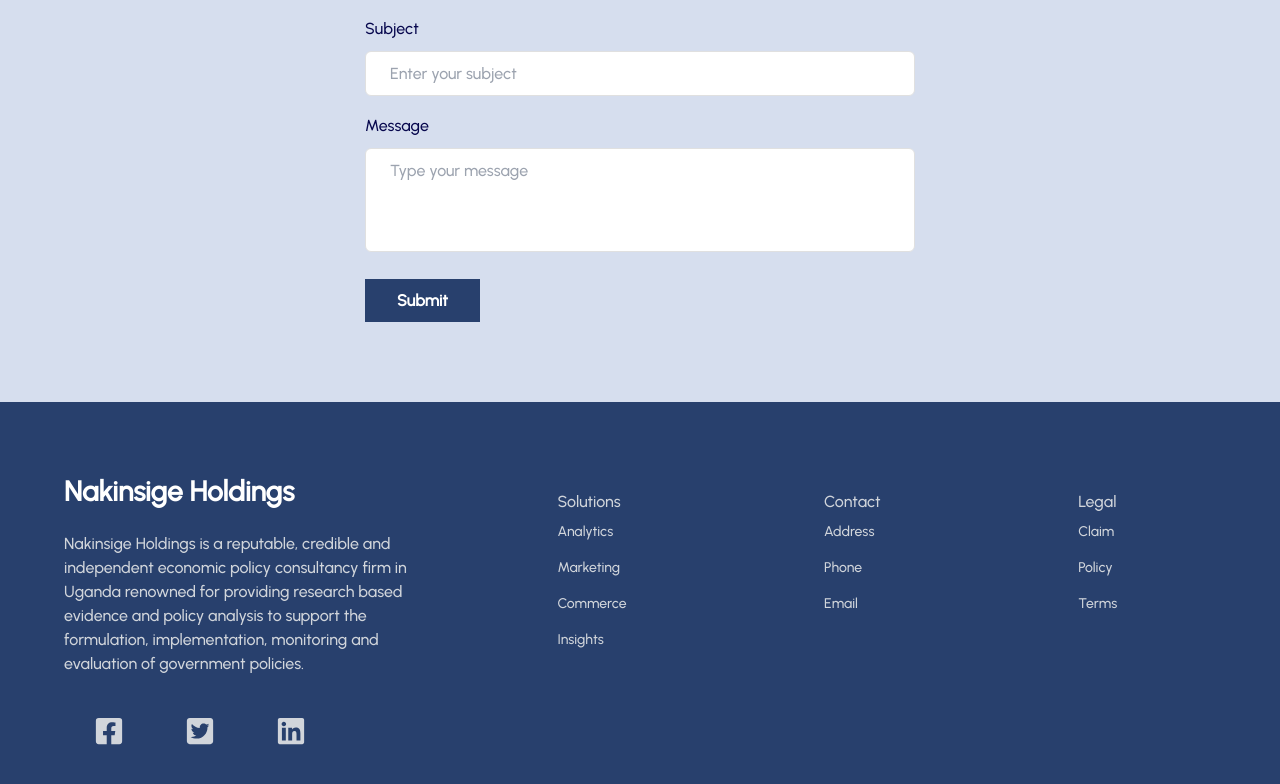
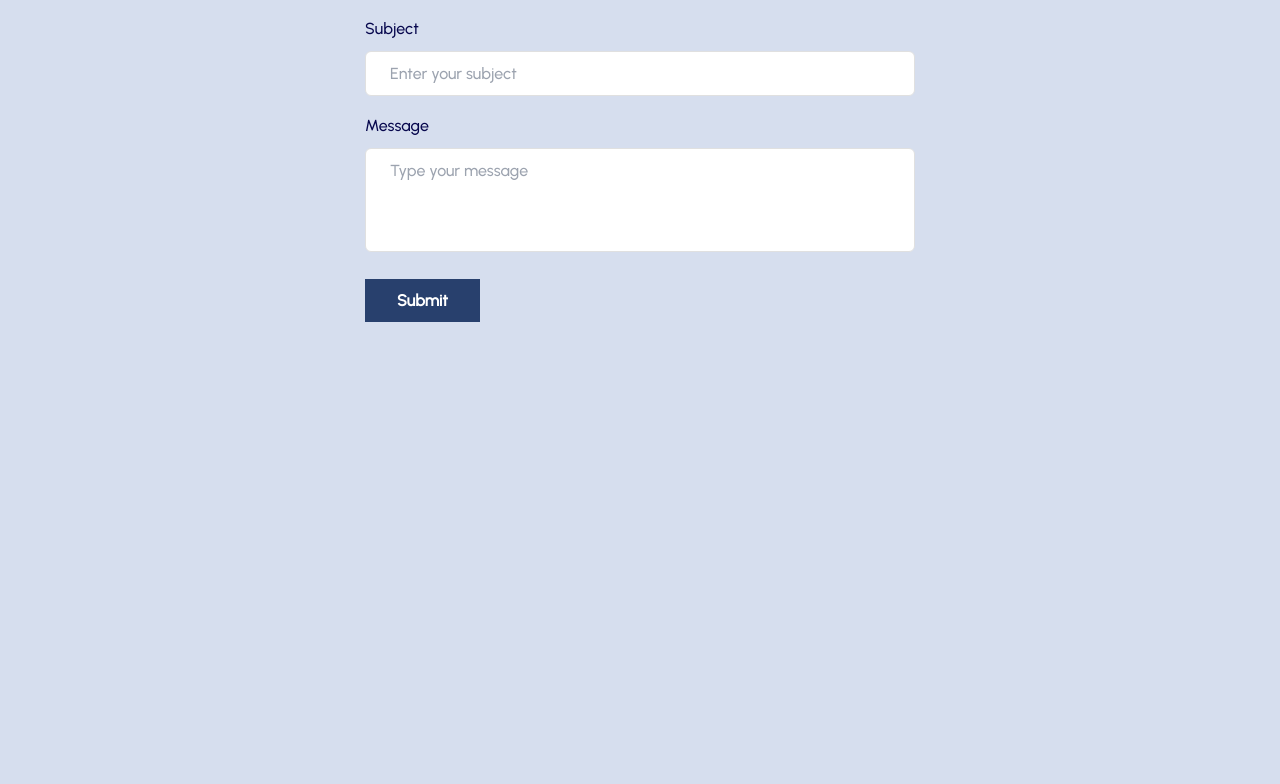
Before and after one commit to nassersaazi/nhl, a React (Vite) app: page /contact in a window 1280 px wide. Shown: the part 340-1124 px from the top of the page. After the commit the page ends 800 px from the top, so only its background shows below. Built offline with nearby package versions, Linux system fonts and the light colour scheme; a web font is replaced by a local one.

Commit message:
work on footer

```diff
--- a/src/App.jsx
+++ b/src/App.jsx
@@ -18,7 +18,7 @@
         <Route path="/about" element={<About />} />
         <Route path="/contact" element={<Contact />} />
       </Routes>
-      <Footer />
+      {/* <Footer /> */}
     </BrowserRouter>
   );
 };
--- a/src/components/Footer.jsx
+++ b/src/components/Footer.jsx
@@ -3,8 +3,8 @@
 const Footer = () => {
   return (
     <div className="bg-[#28406D]">
-      <div className="max-w-6xl text-gray-300 mx-auto py-16  grid lg:grid-cols-3 gap-8">
-      <div>
+      <div className="max-w-6xl text-gray-300 mx-auto  flex gap-8">
+        <div className="flex-1 mt-6">
           <h1 className="w-full text-3xl font-bold text-white">
             Nakinsige Holdings
           </h1>
@@ -14,13 +14,8 @@
             based evidence and policy analysis to support the formulation,
             implementation, monitoring and evaluation of government policies.
           </p>
-        <div className="flex justify-around md:w-[75%] my-6">
-          <FaFacebookSquare size={30} />
-          <FaTwitterSquare size={30} />
-          <FaLinkedin size={30} />
         </div>
-      </div>
-      <div className="lg:col-span-2 flex justify-around mt-6">
+        <div className="lg:col-span-2 pl-16 flex flex-1 justify-between mt-6">
           <div>
             <h6 className="font-medium ">Solutions</h6>
             <ul>
@@ -38,14 +33,6 @@
               <li className="py-2 text-sm">Email</li>
             </ul>
           </div>
-        <div>
-          <h6 className="font-medium ">Legal</h6>
-          <ul>
-            <li className="py-2 text-sm">Claim</li>
-            <li className="py-2 text-sm">Policy</li>
-            <li className="py-2 text-sm">Terms</li>
-          </ul>
-        </div>
         </div>
       </div>
     </div>
```
Lines whose indentation alone changed are shown as unchanged.
